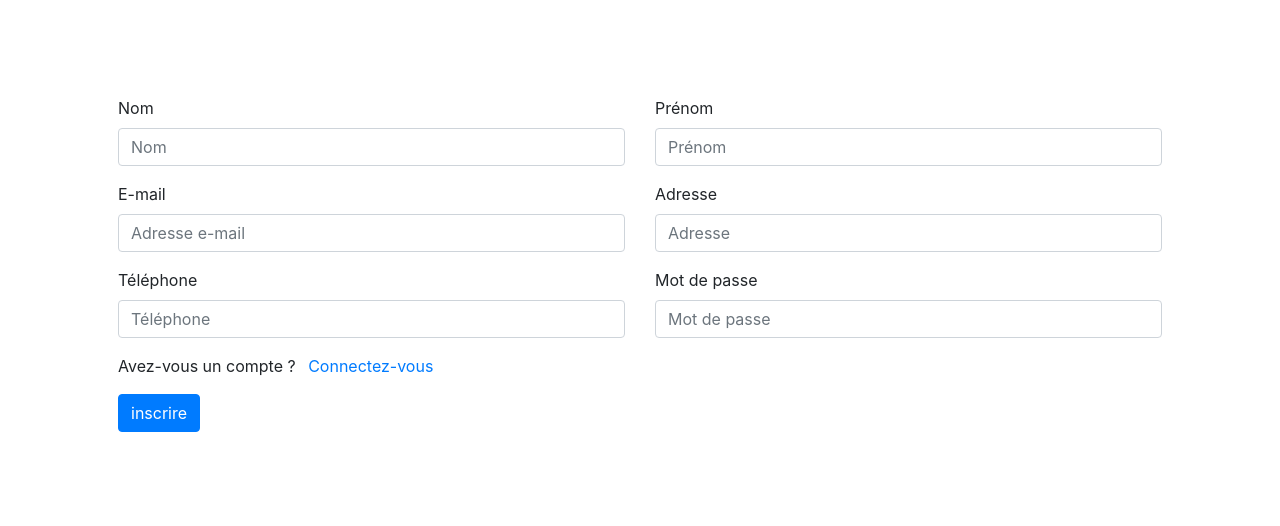
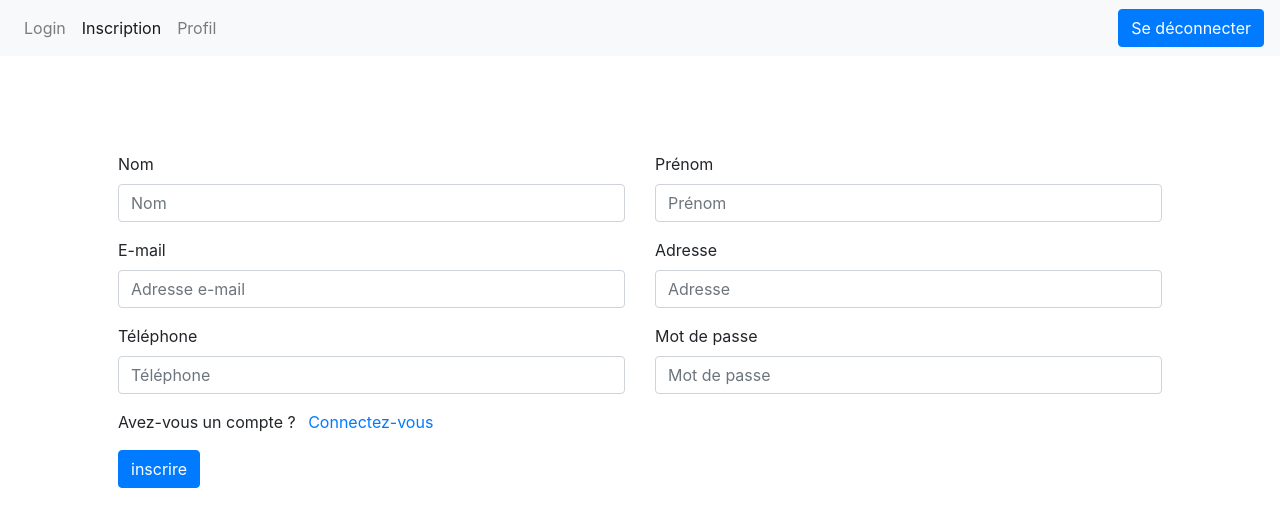
Before and after one commit to digitalent-test-technique/frontend, a Vue app: page / in a window 1280 px wide. Shown: the top 526 px of the page. Built offline with nearby package versions, Linux system fonts and the light colour scheme.

Commit message:
feat: add navbar

```diff
--- a/src/App.vue
+++ b/src/App.vue
@@ -1,13 +1,40 @@
 <template>
+  <nav class="navbar navbar-expand-lg navbar-light bg-light">
+    <div class="navbar-nav mr-auto">
+      <router-link
+        class="nav-item nav-link"
+        to="/login"
+        :class="{
+          disabled: isAuth,
+        }"
+        :aria-disabled="isAuth">
+        Login
+      </router-link>
+      <router-link
+        class="nav-item nav-link"
+        to="/">
+        Inscription
+      </router-link>
+      <router-link
+        class="nav-item nav-link"
+        :to="`/user/${userId}`">
+        Profil
+      </router-link>
+    </div>
+    <btn-primary @click="logout">Se déconnecter</btn-primary>
+  </nav>
   <router-view></router-view>
 </template>
 
 <script setup>
   import { useUserStore } from '@/store/user';
+  import { storeToRefs } from 'pinia';
   import { onMounted } from 'vue';
+  import BtnPrimary from './components/BtnPrimary.vue';
 
   const userStore = useUserStore();
-  const { validateToken } = userStore;
+  const { isAuth, userId } = storeToRefs(userStore);
+  const { validateToken, logout } = userStore;
 
   onMounted(async () => {
     await validateToken();
--- a/src/pages/User.vue
+++ b/src/pages/User.vue
@@ -10,7 +10,7 @@
   </div>
   <div
     v-else
-    class="container py-5">
+    class="container py-5 table-responsive">
     <table
       v-if="user?.id"
       class="table">
--- a/src/router/index.js
+++ b/src/router/index.js
@@ -31,6 +31,7 @@ const router = createRouter({
       meta: { needsAuth: true },
     },
   ],
+  linkExactActiveClass: 'active',
 });
 router.beforeEach((to, from, next) => {
   const userStore = useUserStore();
--- a/src/store/user.js
+++ b/src/store/user.js
@@ -37,6 +37,7 @@ export const useUserStore = defineStore('user', () => {
 
     if (response.ok) {
       setCookie('token', response.data.token, 365);
+      setCookie('user-id', response.data.id, 365);
       token.value = response.data.token;
       userId.value = response.data.id;
       router.replace({
@@ -50,8 +51,13 @@ export const useUserStore = defineStore('user', () => {
   }
   function autoLogin() {
     const localToken = getCookie('token');
+    const localUserId = getCookie('user-id');
+
     if (localToken) {
       token.value = localToken;
+    }
+    if (localUserId) {
+      userId.value = localUserId;
     }
   }
 
@@ -73,6 +79,7 @@ export const useUserStore = defineStore('user', () => {
 
   async function logout() {
     deleteCookie('token');
+    deleteCookie('user-id');
     token.value = null;
     userId.value = null;
   }
```
